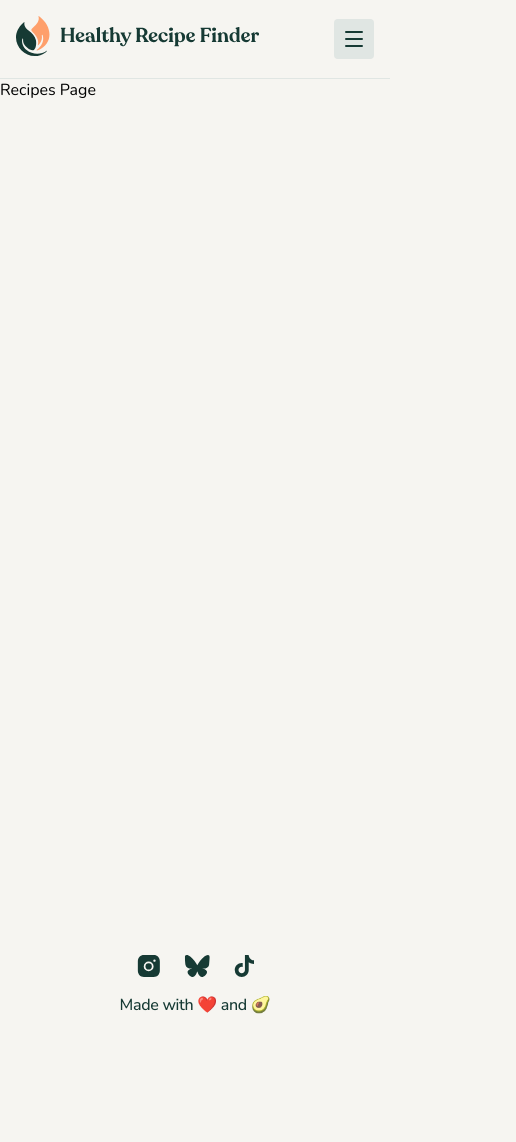
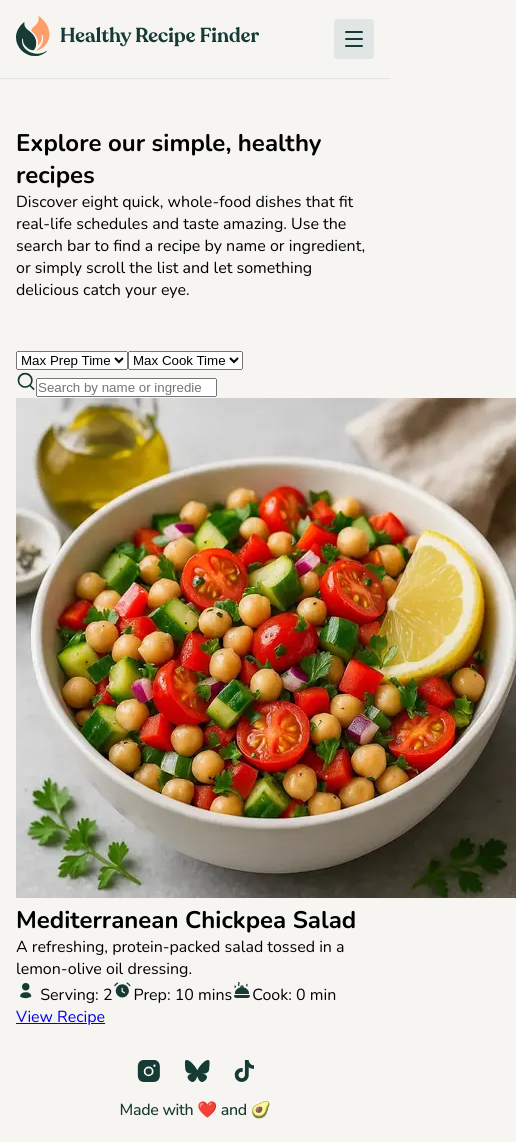
Before and after one commit to niiquash/recipe-finder, a React (Vite) app: page /recipes in a window 390 px wide. Shown: the whole page, 516 px wide, since content can reach past the window. Before the commit the page ends 1037 px from the top, so only its background shows below. Built offline with nearby package versions, Linux system fonts and the light colour scheme.

Commit message:
- Start recipe page mobile view

```diff
--- a/src/pages/recipes-page/RecipePage.css
+++ b/src/pages/recipes-page/RecipePage.css
@@ -1,3 +1,9 @@
-.recipe-page-container {
-  height: 100vh;
+.recipe-page {
+  padding-left: 16px;
+  padding-right: 16px;
 }
+
+.recipe-page-heading {
+  padding-top: 48px;
+  padding-bottom: 48px;
+}
--- a/src/pages/recipes-page/RecipesPage.jsx
+++ b/src/pages/recipes-page/RecipesPage.jsx
@@ -1,7 +1,79 @@
 import "./RecipePage.css";
+import Search from "../../assets/icon-search.svg";
+import Servings from "../../assets/icon-servings.svg";
+import PrepTime from "../../assets/icon-prep-time.svg";
+import CookTime from "../../assets/icon-cook-time.svg";
+import ChickpeaSalad from "/mediterranean-chickpea-salad-small.webp";
 
 const RecipesPage = () => {
-  return <div className="recipe-page-container">Recipes Page</div>;
+  return (
+    <div className="recipe-page">
+      <section className="recipe-page-heading">
+        <h1>Explore our simple, healthy recipes</h1>
+        <p>
+          Discover eight quick, whole-food dishes that fit real-life schedules
+          and taste amazing. Use the search bar to find a recipe by name or
+          ingredient, or simply scroll the list and let something delicious
+          catch your eye.
+        </p>
+      </section>
+      <section>
+        <div>
+          <div>
+            <select name="prep-time" id="prep-time-select">
+              <option value="">Max Prep Time</option>
+              <option value="0">0 minutes</option>
+              <option value="5">5 minutes</option>
+              <option value="10">10 minutes</option>
+            </select>
+            <select name="cook-time" id="cook-time-select">
+              <option value="">Max Cook Time</option>
+              <option value="0">0 minutes</option>
+              <option value="5">5 minutes</option>
+              <option value="10">10 minutes</option>
+              <option value="10">15 minutes</option>
+              <option value="10">20 minutes</option>
+            </select>
+          </div>
+          <div>
+            <img src={Search} alt="A magnifying glass" />
+            <input
+              type="search"
+              placeholder="Search by name or ingredient..."
+            />
+          </div>
+        </div>
+        <div>
+          <div>
+            <div>
+              <img src={ChickpeaSalad} alt="Mediterranean chickpea salad." />
+              <div>
+                <h2>Mediterranean Chickpea Salad</h2>
+                <p>
+                  A refreshing, protein-packed salad tossed in a lemon-olive oil
+                  dressing.
+                </p>
+                <div>
+                  <span>
+                    <img src={Servings} alt="Icon of a person." /> Serving: 2
+                  </span>
+                  <span>
+                    <img src={PrepTime} alt="Icon of a clock." />
+                    Prep: 10 mins
+                  </span>
+                  <span>
+                    <img src={CookTime} alt="Icon of a platter." />
+                    Cook: 0 min
+                  </span>
+                </div>
+              </div>
+            </div>
+            <a href="#">View Recipe</a>
+          </div>
+        </div>
+      </section>
+    </div>
+  );
 };
 
 export default RecipesPage;
```
Also changed, not shown: recipe-finder-website/starter-code/data.json (+16 -16 lines).
